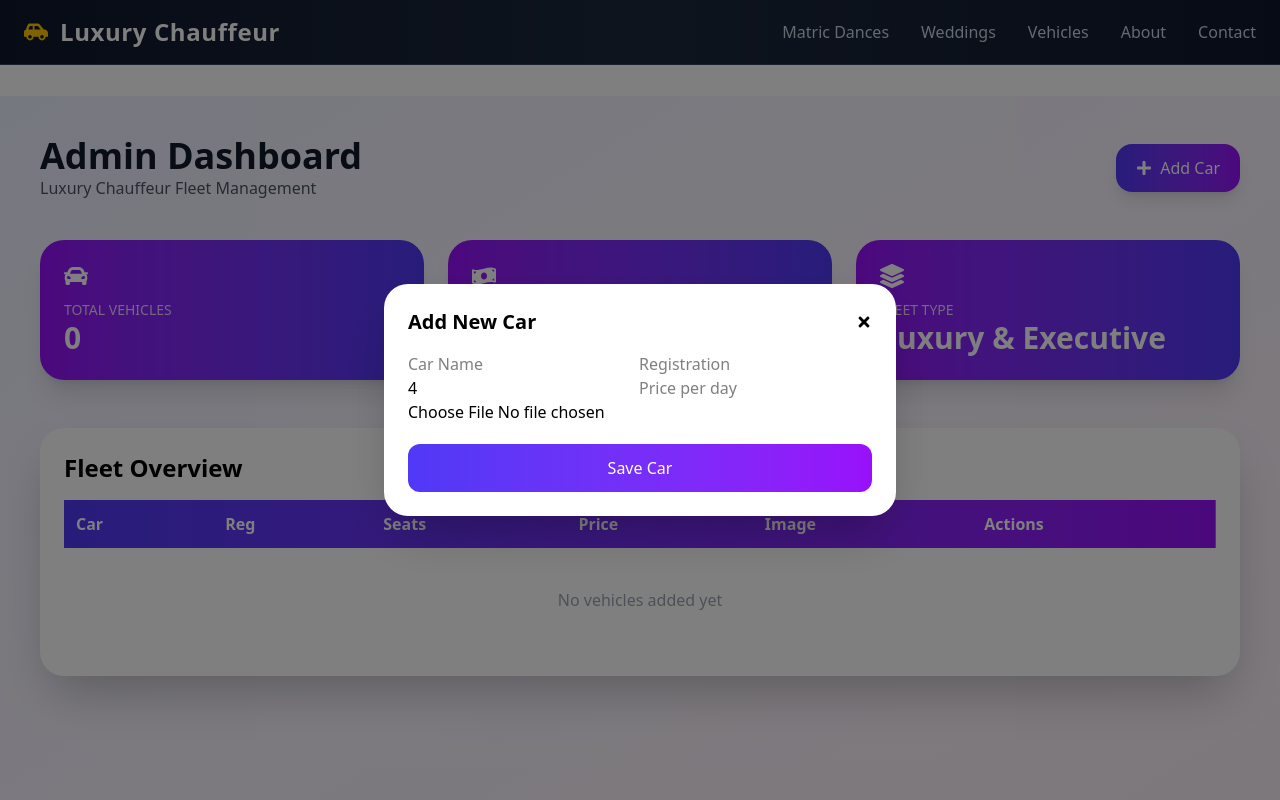
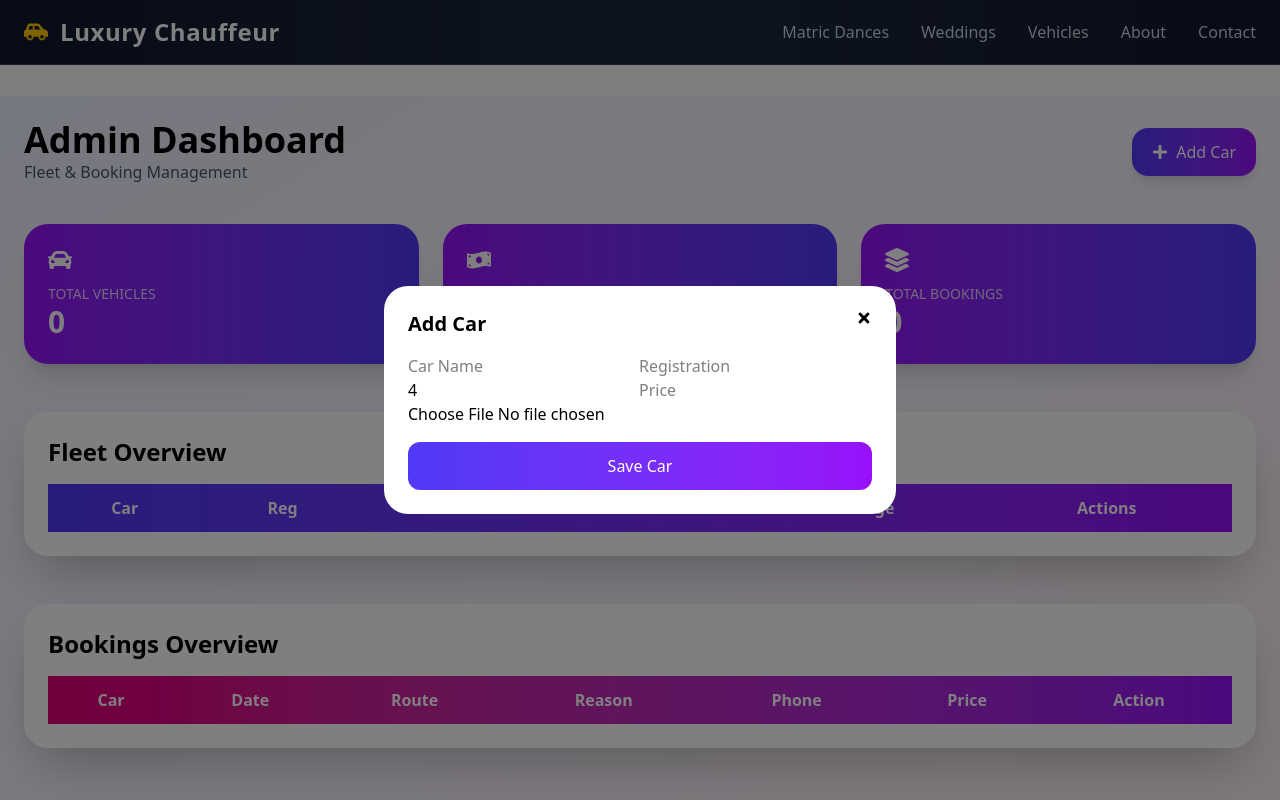
Before and after one commit to Matuku45/luxury-chauffeur-booking-system, a React (Vite) app: page /dashboard in a window 1280 px wide. Both pictures are taken after a click on the button "Add Car". Shown: the top 800 px of the page. Built offline with nearby package versions, Linux system fonts and the light colour scheme.

Commit message:
added the component ocf viewing or optimistic to  the localStorage

```diff
--- a/src/pages/Booking.jsx
+++ b/src/pages/Booking.jsx
@@ -129,7 +129,7 @@ const Booking = () => {
       await axios.post("http://localhost:5000/api/bookings", bookingPayload);
       alert("✅ Booking confirmed!");
     } catch {
-      alert("⚠ Booking saved locally (server unavailable)");
+      alert("⚠ Booking saved succcessfully");
     }
 
     setSelectedCar(null);
--- a/src/pages/dashboard.jsx
+++ b/src/pages/dashboard.jsx
@@ -7,13 +7,20 @@ import {
   FaPlus,
   FaTimes,
   FaTrash,
-  FaEdit
+  FaEdit,
+  FaCalendarAlt,
+  FaMapMarkerAlt,
+  FaPhone,
+  FaSuitcase
 } from "react-icons/fa";
 
-/* ---------------- GLOBAL STORAGE KEY ---------------- */
-const STORAGE_KEY = "cars";
+/* ================= GLOBAL STORAGE KEYS ================= */
+const CAR_STORAGE_KEY = "cars";
+const BOOKINGS_KEY = "luxury_chauffeur_bookings";
 
+/* ================= DASHBOARD ================= */
 const Dashboard = () => {
+  /* ================= CARS ================= */
   const [cars, setCars] = useState([]);
   const [showModal, setShowModal] = useState(false);
   const [isEditing, setIsEditing] = useState(false);
@@ -27,59 +34,48 @@ const Dashboard = () => {
     image: ""
   });
 
-  /* ---------------- LOAD (GLOBAL) ---------------- */
+  /* ================= BOOKINGS ================= */
+  const [bookings, setBookings] = useState([]);
+
+  /* ================= LOAD DATA ================= */
   useEffect(() => {
-    const storedCars = JSON.parse(localStorage.getItem(STORAGE_KEY)) || [];
-    setCars(storedCars);
+    setCars(JSON.parse(localStorage.getItem(CAR_STORAGE_KEY)) || []);
+    setBookings(JSON.parse(localStorage.getItem(BOOKINGS_KEY)) || []);
   }, []);
 
-  /* ---------------- SAVE (GLOBAL) ---------------- */
+  /* ================= SAVE CARS ================= */
   useEffect(() => {
-    localStorage.setItem(STORAGE_KEY, JSON.stringify(cars));
+    localStorage.setItem(CAR_STORAGE_KEY, JSON.stringify(cars));
   }, [cars]);
 
-  /* ---------------- INPUT ---------------- */
+  /* ================= CAR HANDLERS ================= */
   const handleChange = (e) => {
     const { name, value } = e.target;
-    setNewCar(prev => ({ ...prev, [name]: value }));
+    setNewCar((p) => ({ ...p, [name]: value }));
   };
 
-  /* ---------------- IMAGE ---------------- */
   const handleImageUpload = (e) => {
     const file = e.target.files[0];
     if (!file) return;
-
     const reader = new FileReader();
-    reader.onloadend = () => {
-      setNewCar(prev => ({ ...prev, image: reader.result }));
-    };
+    reader.onloadend = () =>
+      setNewCar((p) => ({ ...p, image: reader.result }));
     reader.readAsDataURL(file);
   };
 
-  /* ---------------- CREATE / UPDATE ---------------- */
   const handleSaveCar = (e) => {
     e.preventDefault();
-
     if (isEditing) {
-      setCars(prev =>
-        prev.map(car => (car.id === newCar.id ? newCar : car))
-      );
+      setCars((p) => p.map((c) => (c.id === newCar.id ? newCar : c)));
     } else {
-      setCars(prev => [
-        ...prev,
-        { ...newCar, id: Date.now() }
-      ]);
+      setCars((p) => [...p, { ...newCar, id: Date.now() }]);
     }
-
     resetForm();
   };
 
-  /* ---------------- DELETE ---------------- */
-  const handleDelete = (id) => {
-    setCars(prev => prev.filter(car => car.id !== id));
-  };
+  const handleDeleteCar = (id) =>
+    setCars((p) => p.filter((c) => c.id !== id));
 
-  /* ---------------- EDIT ---------------- */
   const handleEdit = (car) => {
     setNewCar(car);
     setIsEditing(true);
@@ -99,27 +95,30 @@ const Dashboard = () => {
     });
   };
 
-  /* ---------------- STATS ---------------- */
-  const totalCars = cars.length;
+  /* ================= BOOKING DELETE ================= */
+  const deleteBooking = (id) => {
+    const updated = bookings.filter((b) => b.id !== id);
+    setBookings(updated);
+    localStorage.setItem(BOOKINGS_KEY, JSON.stringify(updated));
+  };
+
+  /* ================= STATS ================= */
   const avgPrice =
     cars.length > 0
       ? Math.round(
-          cars.reduce((sum, c) => sum + Number(c.price || 0), 0) / cars.length
+          cars.reduce((s, c) => s + Number(c.price || 0), 0) / cars.length
         )
       : 0;
 
+  /* ================= UI ================= */
   return (
-    <section className="min-h-screen p-6 md:p-10 bg-gradient-to-br from-indigo-50 via-purple-50 to-pink-50">
+    <section className="min-h-screen p-6 bg-gradient-to-br from-indigo-50 via-purple-50 to-pink-50">
 
-      {/* HEADER */}
+      {/* ===== HEADER ===== */}
       <div className="flex justify-between items-center mb-10">
         <div>
-          <h1 className="text-4xl font-extrabold text-gray-900">
-            Admin Dashboard
-          </h1>
-          <p className="text-gray-600">
-            Luxury Chauffeur Fleet Management
-          </p>
+          <h1 className="text-4xl font-extrabold">Admin Dashboard</h1>
+          <p className="text-gray-600">Fleet & Booking Management</p>
         </div>
 
         <button
@@ -130,125 +129,145 @@ const Dashboard = () => {
         </button>
       </div>
 
-      {/* STATS */}
+      {/* ===== STATS ===== */}
       <div className="grid grid-cols-1 sm:grid-cols-2 md:grid-cols-3 gap-6 mb-12">
-        <StatCard icon={<FaCar />} title="Total Vehicles" value={totalCars} />
+        <StatCard icon={<FaCar />} title="Total Vehicles" value={cars.length} />
         <StatCard icon={<FaMoneyBillWave />} title="Avg Price / Day" value={`R${avgPrice}`} />
-        <StatCard icon={<FaLayerGroup />} title="Fleet Type" value="Luxury & Executive" />
+        <StatCard icon={<FaLayerGroup />} title="Total Bookings" value={bookings.length} />
       </div>
 
-      {/* TABLE */}
-      <div className="bg-white rounded-3xl shadow-2xl p-6">
-        <h2 className="text-2xl font-bold mb-4">Fleet Overview</h2>
+      {/* ================= FLEET TABLE ================= */}
+      <TableCard title="Fleet Overview">
+        <FleetTable cars={cars} onEdit={handleEdit} onDelete={handleDeleteCar} />
+      </TableCard>
 
-        <table className="w-full">
-          <thead className="bg-gradient-to-r from-indigo-600 to-purple-600 text-white">
-            <tr>
-              <th className="p-3 text-left">Car</th>
-              <th className="p-3 text-left">Reg</th>
-              <th className="p-3 text-left">Seats</th>
-              <th className="p-3 text-left">Price</th>
-              <th className="p-3 text-left">Image</th>
-              <th className="p-3 text-left">Actions</th>
-            </tr>
-          </thead>
+      {/* ================= BOOKINGS TABLE ================= */}
+      <TableCard title="Bookings Overview">
+        <BookingsTable bookings={bookings} onDelete={deleteBooking} />
+      </TableCard>
 
-          <tbody>
-            {cars.length === 0 ? (
-              <tr>
-                <td colSpan="6" className="text-center py-10 text-gray-400">
-                  No vehicles added yet
-                </td>
-              </tr>
-            ) : (
-              cars.map(car => (
-                <tr key={car.id} className="border-b hover:bg-indigo-50">
-                  <td className="p-3 font-semibold">{car.name}</td>
-                  <td className="p-3">{car.reg}</td>
-                  <td className="p-3">{car.seats}</td>
-                  <td className="p-3 font-semibold text-green-600">
-                    R{car.price}
-                  </td>
-                  <td className="p-3">
-                    {car.image && (
-                      <img
-                        src={car.image}
-                        className="w-24 h-14 rounded-xl object-cover shadow"
-                        alt=""
-                      />
-                    )}
-                  </td>
-                  <td className="p-3 flex gap-3">
-                    <button
-                      onClick={() => handleEdit(car)}
-                      className="text-indigo-600 hover:scale-110"
-                    >
-                      <FaEdit />
-                    </button>
-                    <button
-                      onClick={() => handleDelete(car.id)}
-                      className="text-red-600 hover:scale-110"
-                    >
-                      <FaTrash />
-                    </button>
-                  </td>
-                </tr>
-              ))
-            )}
-          </tbody>
-        </table>
-      </div>
-
-      {/* MODAL */}
+      {/* ================= MODAL ================= */}
       <AnimatePresence>
         {showModal && (
-          <motion.div
-            className="fixed inset-0 bg-black/50 flex items-center justify-center z-50"
-            initial={{ opacity: 0 }}
-            animate={{ opacity: 1 }}
-            exit={{ opacity: 0 }}
-          >
-            <motion.form
-              onSubmit={handleSaveCar}
-              className="bg-white p-6 rounded-3xl shadow-2xl w-full max-w-lg"
-              initial={{ scale: 0.9 }}
-              animate={{ scale: 1 }}
-            >
-              <div className="flex justify-between items-center mb-4">
-                <h3 className="text-xl font-bold">
-                  {isEditing ? "Edit Car" : "Add New Car"}
-                </h3>
-                <FaTimes className="cursor-pointer" onClick={resetForm} />
-              </div>
-
-              <input className="input" placeholder="Car Name" name="name" value={newCar.name} onChange={handleChange} required />
-              <input className="input" placeholder="Registration" name="reg" value={newCar.reg} onChange={handleChange} required />
-              <input className="input" type="number" placeholder="Seats" name="seats" value={newCar.seats} onChange={handleChange} />
-              <input className="input" type="number" placeholder="Price per day" name="price" value={newCar.price} onChange={handleChange} required />
-
-              <input type="file" accept="image/*" onChange={handleImageUpload} />
-
-              {newCar.image && (
-                <img src={newCar.image} className="mt-3 rounded-xl h-32 object-cover" alt="" />
-              )}
-
-              <button className="w-full mt-5 bg-gradient-to-r from-indigo-600 to-purple-600 text-white py-3 rounded-xl">
-                {isEditing ? "Update Car" : "Save Car"}
-              </button>
-            </motion.form>
-          </motion.div>
+          <Modal
+            onClose={resetForm}
+            onSubmit={handleSaveCar}
+            newCar={newCar}
+            handleChange={handleChange}
+            handleImageUpload={handleImageUpload}
+            isEditing={isEditing}
+          />
         )}
       </AnimatePresence>
     </section>
   );
 };
 
-/* ---------- STAT CARD ---------- */
+/* ================= SUB COMPONENTS ================= */
+
+const TableCard = ({ title, children }) => (
+  <div className="bg-white rounded-3xl shadow-2xl p-6 mb-12">
+    <h2 className="text-2xl font-bold mb-4">{title}</h2>
+    {children}
+  </div>
+);
+
+const FleetTable = ({ cars, onEdit, onDelete }) => (
+  <table className="w-full">
+    <thead className="bg-gradient-to-r from-indigo-600 to-purple-600 text-white">
+      <tr>
+        <th className="p-3">Car</th>
+        <th className="p-3">Reg</th>
+        <th className="p-3">Seats</th>
+        <th className="p-3">Price</th>
+        <th className="p-3">Image</th>
+        <th className="p-3">Actions</th>
+      </tr>
+    </thead>
+    <tbody>
+      {cars.map((c) => (
+        <tr key={c.id} className="border-b hover:bg-indigo-50">
+          <td className="p-3 font-semibold">{c.name}</td>
+          <td className="p-3">{c.reg}</td>
+          <td className="p-3">{c.seats}</td>
+          <td className="p-3 text-green-600 font-bold">R{c.price}</td>
+          <td className="p-3">
+            {c.image && <img src={c.image} className="w-24 h-14 rounded-xl object-cover" />}
+          </td>
+          <td className="p-3 flex gap-3">
+            <FaEdit className="cursor-pointer text-indigo-600" onClick={() => onEdit(c)} />
+            <FaTrash className="cursor-pointer text-red-600" onClick={() => onDelete(c.id)} />
+          </td>
+        </tr>
+      ))}
+    </tbody>
+  </table>
+);
+
+const BookingsTable = ({ bookings, onDelete }) => (
+  <table className="w-full">
+    <thead className="bg-gradient-to-r from-pink-600 to-purple-600 text-white">
+      <tr>
+        <th className="p-3">Car</th>
+        <th className="p-3">Date</th>
+        <th className="p-3">Route</th>
+        <th className="p-3">Reason</th>
+        <th className="p-3">Phone</th>
+        <th className="p-3">Price</th>
+        <th className="p-3">Action</th>
+      </tr>
+    </thead>
+    <tbody>
+      {bookings.map((b) => (
+        <tr key={b.id} className="border-b hover:bg-pink-50">
+          <td className="p-3 font-semibold">{b.carName}</td>
+          <td className="p-3 flex items-center gap-2"><FaCalendarAlt />{b.pickUpDate}</td>
+          <td className="p-3">
+            <FaMapMarkerAlt className="inline text-green-500" /> {b.pickUpLocation}<br/>
+            <FaMapMarkerAlt className="inline text-red-500" /> {b.finalLocation}
+          </td>
+          <td className="p-3 flex items-center gap-2"><FaSuitcase />{b.bookingReason}</td>
+          <td className="p-3 flex items-center gap-2"><FaPhone />{b.clientPhone}</td>
+          <td className="p-3 text-amber-600 font-bold">R{b.pricePerDay}</td>
+          <td className="p-3">
+            <FaTrash onClick={() => onDelete(b.id)} className="text-red-600 cursor-pointer" />
+          </td>
+        </tr>
+      ))}
+    </tbody>
+  </table>
+);
+
+const Modal = ({ onClose, onSubmit, newCar, handleChange, handleImageUpload, isEditing }) => (
+  <motion.div className="fixed inset-0 bg-black/50 flex items-center justify-center z-50">
+    <motion.form
+      onSubmit={onSubmit}
+      className="bg-white p-6 rounded-3xl w-full max-w-lg"
+      initial={{ scale: 0.9 }}
+      animate={{ scale: 1 }}
+    >
+      <div className="flex justify-between mb-4">
+        <h3 className="text-xl font-bold">{isEditing ? "Edit Car" : "Add Car"}</h3>
+        <FaTimes className="cursor-pointer" onClick={onClose} />
+      </div>
+
+      <input className="input" name="name" value={newCar.name} onChange={handleChange} placeholder="Car Name" />
+      <input className="input" name="reg" value={newCar.reg} onChange={handleChange} placeholder="Registration" />
+      <input className="input" type="number" name="seats" value={newCar.seats} onChange={handleChange} />
+      <input className="input" type="number" name="price" value={newCar.price} onChange={handleChange} placeholder="Price" />
+      <input type="file" onChange={handleImageUpload} />
+
+      {newCar.image && <img src={newCar.image} className="mt-3 rounded-xl h-32 object-cover" />}
+
+      <button className="w-full mt-4 bg-gradient-to-r from-indigo-600 to-purple-600 text-white py-3 rounded-xl">
+        {isEditing ? "Update Car" : "Save Car"}
+      </button>
+    </motion.form>
+  </motion.div>
+);
+
 const StatCard = ({ icon, title, value }) => (
-  <motion.div
-    whileHover={{ scale: 1.05 }}
-    className="bg-gradient-to-r from-purple-600 to-indigo-600 text-white p-6 rounded-3xl shadow-xl"
-  >
+  <motion.div whileHover={{ scale: 1.05 }} className="bg-gradient-to-r from-purple-600 to-indigo-600 text-white p-6 rounded-3xl shadow-xl">
     <div className="text-2xl">{icon}</div>
     <p className="mt-3 text-sm uppercase opacity-80">{title}</p>
     <p className="text-3xl font-bold">{value}</p>
```
